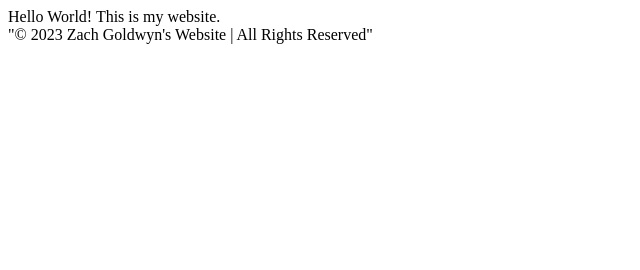
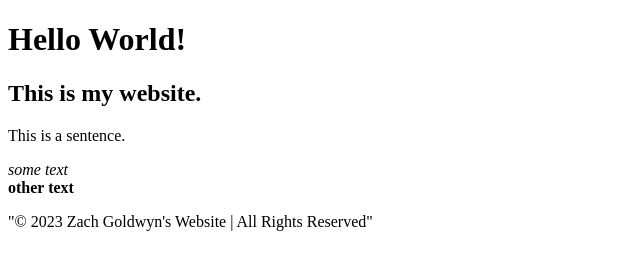
Before and after one commit to zgoldwyn/zgoldwyn.github.io, a plain HTML site: page index.html in a window 1280 px wide. Shown: the whole page, without its empty margins (0-640 px from the left). Drawn offline with Linux system fonts and the light colour scheme.

Commit message:
feat: added stuff to index

```diff
--- a/index.html
+++ b/index.html
@@ -10,7 +10,15 @@
 
     </nav>
     <main>
-            Hello World! This is my website.
+        <div class="about">
+            <div class="about-image"></div>
+            <div class="about-text">
+                <p><h1>Hello World!</h1> </p>
+                <p><h2>This is my website.</h2></p>
+                <p>This is a sentence.</p>
+                <p><em>some text</em><br><strong>other text</strong></p>
+            </div>
+        </div>
     </main>
     <footer>
         "© 2023 Zach Goldwyn's Website | All Rights Reserved"
```
